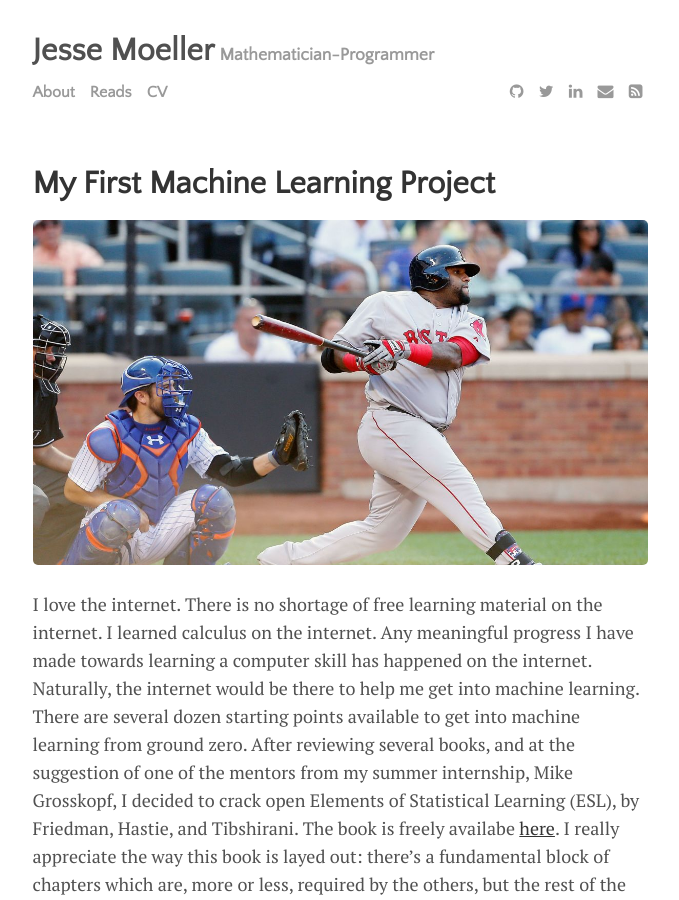
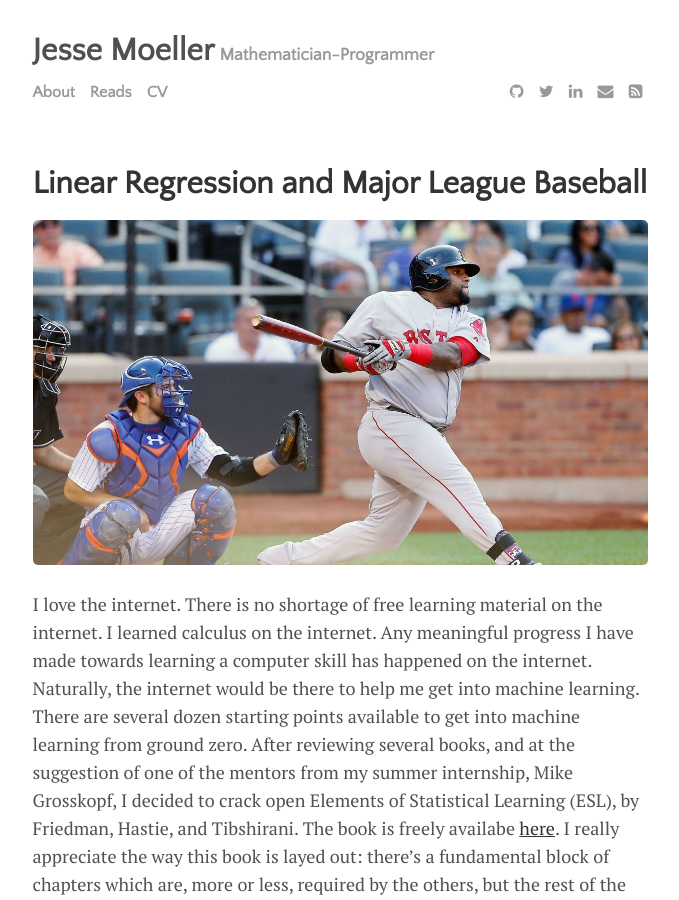
Before and after one commit to Jesse-Moeller/Jesse-Moeller.github.io, a Jekyll site: the page built from _posts/2020-10-02-Linear-Regression-and-Major-League-Baseball.md, in a window 1280 px wide and 900 px high. Shown: the whole window, without its empty margins (300-979 px from the left). Built offline with Jekyll 4.4.1, drawn with Linux system fonts in a browser that asks for light colours; formulas are drawn with MathJax 3.

Commit message:
Article Title Change
I decided to give my first substantial post a more descriptive and attractive title.

```diff
--- a/_posts/2020-10-02-My-First-Machine-Learning-Project.md
+++ b/_posts/2020-10-02-Linear-Regression-and-Major-League-Baseball.md
@@ -1,6 +1,6 @@
 ---
 layout: post
-title: "My First Machine Learning Project"
+title: "Linear Regression and Major League Baseball"
 author: "Jesse Moeller"
 categories: journal
 tags: []
```
